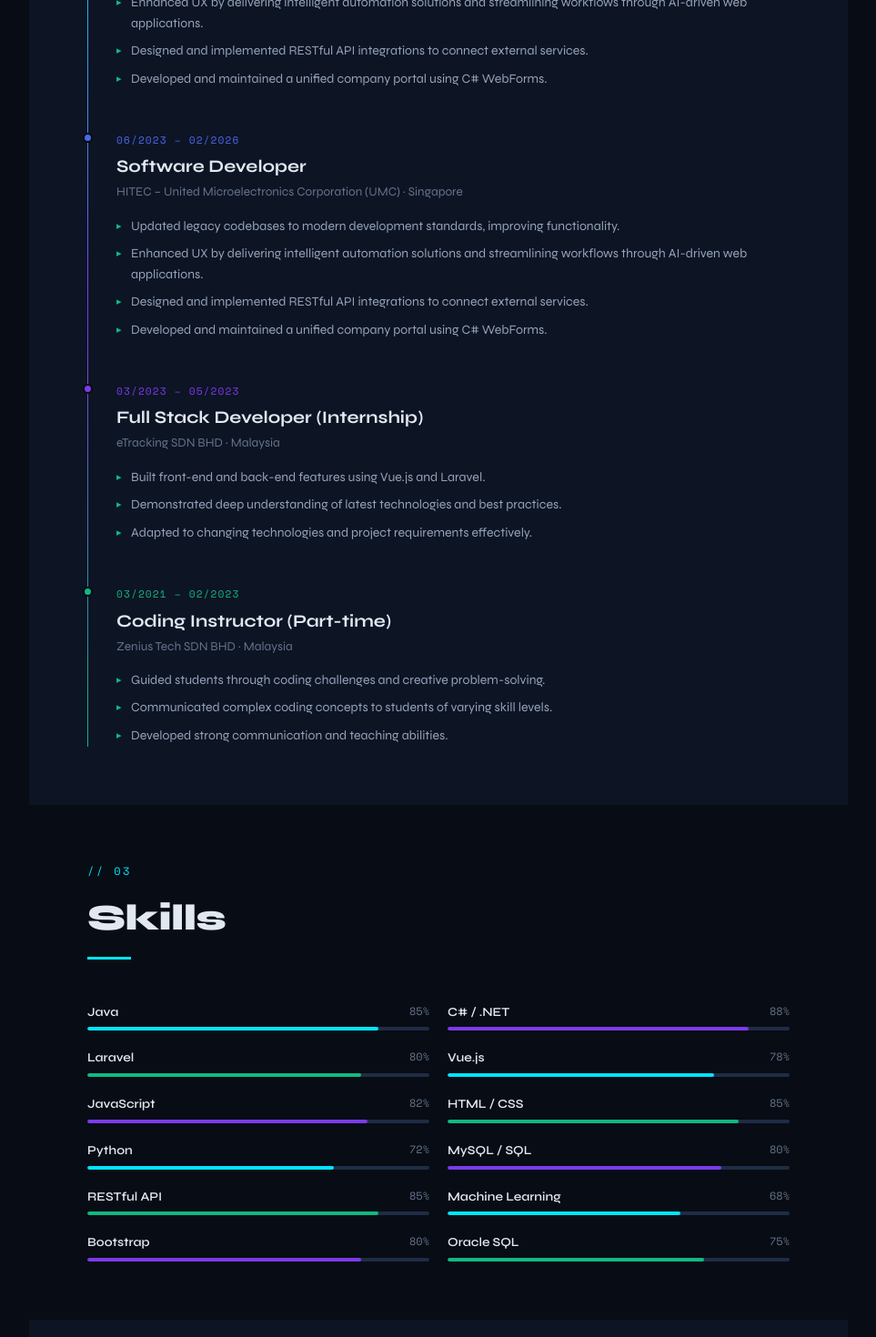
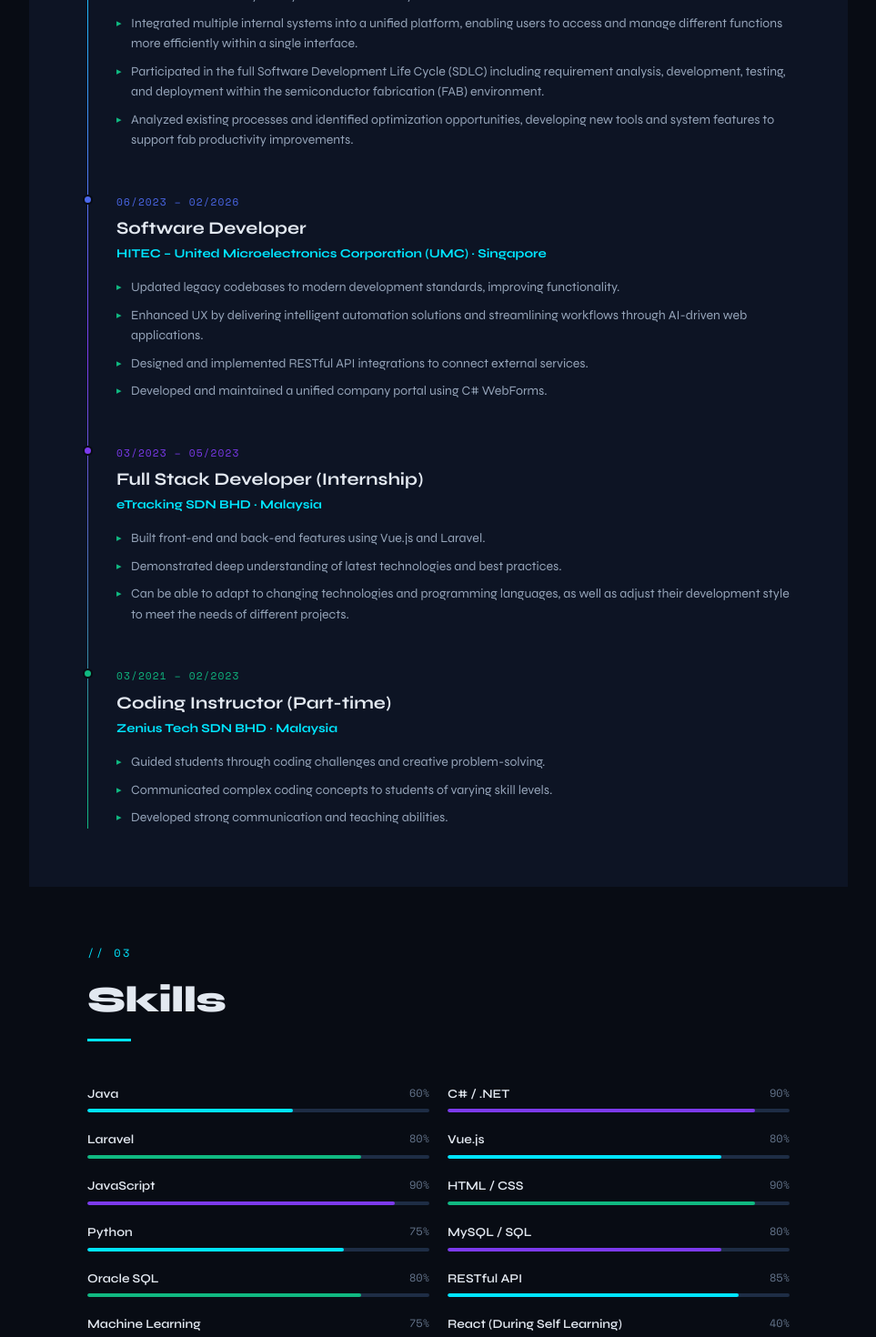
Before and after one commit to LaiJJ727/JJ_Portfolio, a React (Vite) app: page / in a window 1280 px wide. Shown: the part 1180-2650 px from the top of the page at 91% size, without its empty margins (158-1121 px from the left). Built offline with nearby package versions, Linux system fonts and the light colour scheme.

Commit message:
Optimize the content and icon

```diff
--- a/src/App.css
+++ b/src/App.css
@@ -452,8 +452,9 @@ section {
 }
 .timeline-company {
   font-size: 0.85rem;
-  color: var(--muted);
+  color: #00e5ff;
   margin-bottom: 1rem;
+  font-weight: bold;
 }
 .timeline-points {
   list-style: none;
@@ -558,6 +559,12 @@ section {
 .contact-icon {
   font-size: 1.5rem;
 }
+.contact-img {
+  width: 24px;
+  height: 36px;
+  display: flex;
+  align-items: center;
+}
 .contact-label {
   font-size: 0.75rem;
   color: var(--muted);
--- a/src/components/Contact.jsx
+++ b/src/components/Contact.jsx
@@ -18,7 +18,8 @@ function Contact() {
             target="_blank"
             rel="noreferrer"
           >
-            <span className="contact-icon">🐙</span>
+        {/* <span className="contact-icon">🐙</span> */}
+            <span className="contact-img"><img src="/src/assets/github-logo.png" alt="GitHub" /></span>
             <div>
               <div className="contact-label">GitHub</div>
               <div className="contact-val">github.com/LaiJJ727</div>
--- a/src/components/Experience.jsx
+++ b/src/components/Experience.jsx
@@ -5,10 +5,10 @@ const experiences = [
     company: "United Microelectronics Corporation (UMC)",
     location: "Singapore",
     points: [
-      "Updated legacy codebases to modern development standards, improving functionality.",
-      "Enhanced UX by delivering intelligent automation solutions and streamlining workflows through AI-driven web applications.",
-      "Designed and implemented RESTful API integrations to connect external services.",
-      "Developed and maintained a unified company portal using C# WebForms.",
+      "Modernized legacy enterprise systems by developing and enhancing applications using C# WebForms, improving user interface usability and system maintainability.",
+      "Integrated multiple internal systems into a unified platform, enabling users to access and manage different functions more efficiently within a single interface.",
+      "Participated in the full Software Development Life Cycle (SDLC) including requirement analysis, development, testing, and deployment within the semiconductor fabrication (FAB) environment.",
+      "Analyzed existing processes and identified optimization opportunities, developing new tools and system features to support fab productivity improvements.",
     ],
     accent: "#00e5ff",
   },
@@ -33,7 +33,8 @@ const experiences = [
     points: [
       "Built front-end and back-end features using Vue.js and Laravel.",
       "Demonstrated deep understanding of latest technologies and best practices.",
-      "Adapted to changing technologies and project requirements effectively.",
+      `Can be able to adapt to changing technologies and programming languages,
+       as well as adjust their development style to meet the needs of different projects.`,
     ],
     accent: "#7c3aed",
   },
--- a/src/data/skills.js
+++ b/src/data/skills.js
@@ -1,14 +1,14 @@
 export const skills = [
-  { name: "Java", level: 85 },
-  { name: "C# / .NET", level: 88 },
+  { name: "Java", level: 60 },
+  { name: "C# / .NET", level: 90 },
   { name: "Laravel", level: 80 },
-  { name: "Vue.js", level: 78 },
-  { name: "JavaScript", level: 82 },
-  { name: "HTML / CSS", level: 85 },
-  { name: "Python", level: 72 },
+  { name: "Vue.js", level: 80 },
+  { name: "JavaScript", level: 90 },
+  { name: "HTML / CSS", level: 90 },
+  { name: "Python", level: 75 },
   { name: "MySQL / SQL", level: 80 },
+  { name: "Oracle SQL", level: 80 },
   { name: "RESTful API", level: 85 },
-  { name: "Machine Learning", level: 68 },
-  { name: "Bootstrap", level: 80 },
-  { name: "Oracle SQL", level: 75 },
+  { name: "Machine Learning", level: 75 },
+  { name: "React (During Self Learning)", level: 40 },
 ];
```
Also changed, not shown: src/assets/github-logo.png (added).
